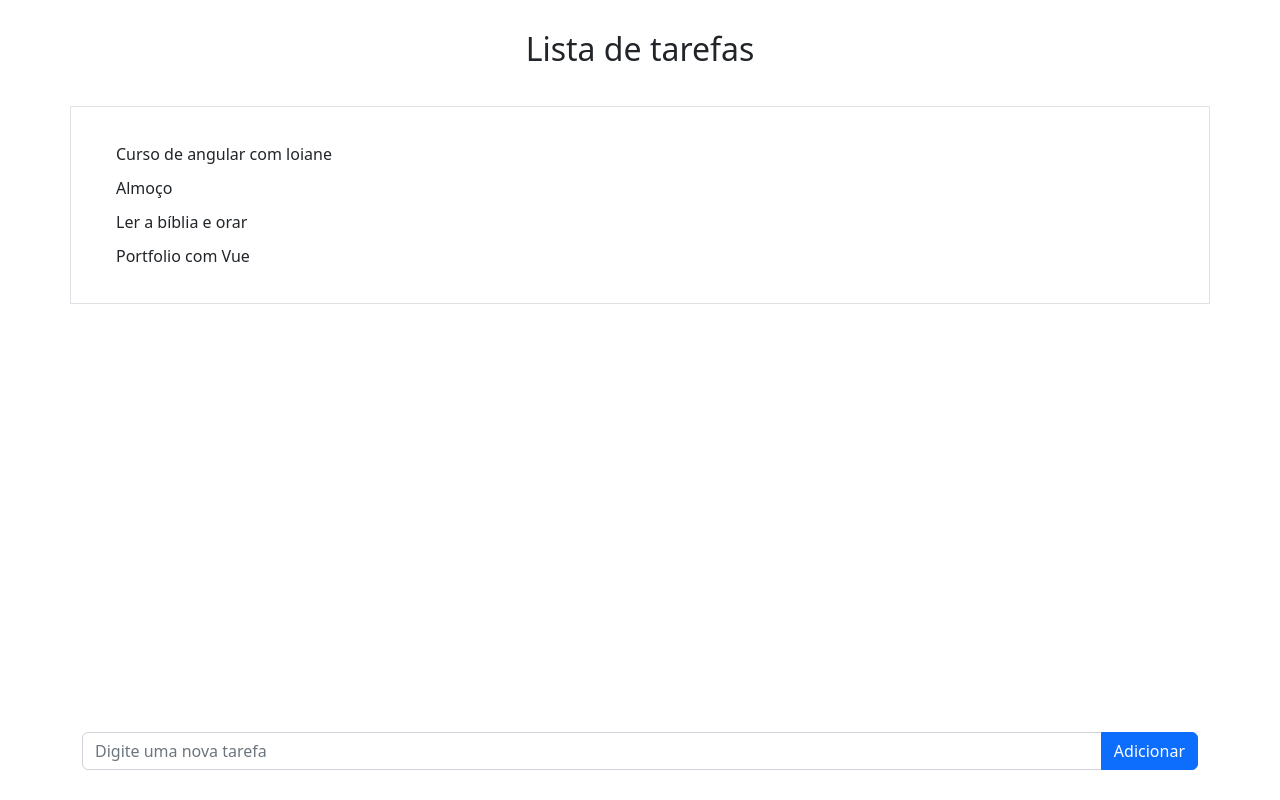
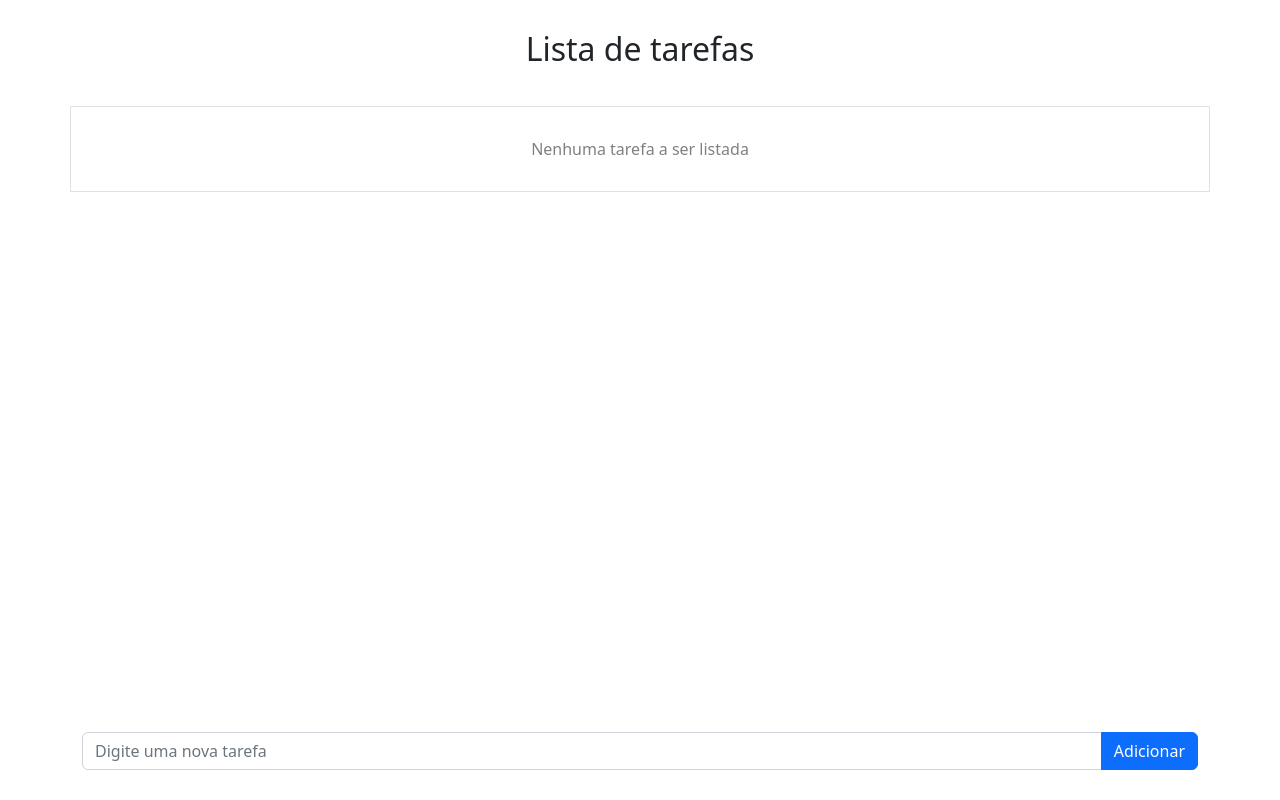
Before and after one commit to ThiagoPffer/lista-tarefas-angular, an Angular app: page / in a window 1280 px wide. Built offline with nearby package versions, Linux system fonts and the light colour scheme.

Commit message:
ajustes e estilizações gerais

```diff
--- a/src/app/main-page/main-page.component.css
+++ b/src/app/main-page/main-page.component.css
@@ -29,6 +29,14 @@ ul li:hover {
     background: rgb(233, 233, 233);
 }
 
+p {
+    margin: 0;
+}
+
+.info {
+    color: gray;
+}
+
 .tarefas-container {
     padding: 30px;
     margin-bottom: 98px;
--- a/src/app/main-page/main-page.component.html
+++ b/src/app/main-page/main-page.component.html
@@ -8,7 +8,7 @@
                 <ul>
                     <li *ngFor="let tarefa of tarefas">{{ tarefa }}</li>
                 </ul>
-                <span *ngIf="tarefas.length === 0">Nenhuma tarefa foi adicionada</span>
+                <p class="info text-center" *ngIf="tarefas.length === 0">Nenhuma tarefa a ser listada</p>
             </div>
         </div>
     </section>
--- a/src/app/main-page/main-page.component.ts
+++ b/src/app/main-page/main-page.component.ts
@@ -8,16 +8,15 @@ import { Component, OnInit } from '@angular/core';
 export class MainPageComponent implements OnInit {
 
     TAREFA_MIN_LENGTH: Number = 10;
-    tarefas: String[] = [];
-    newTarefa: String = '';
+    tarefas: String[];
+    newTarefa: String;
 
     constructor() {
-        this.tarefas = ['Curso de angular com loiane', 'Almoço', 'Ler a bíblia e orar', 'Portfolio com Vue'];
+        this.tarefas = [];
         this.newTarefa = '';
     }
 
-    ngOnInit(): void {
-    }
+    ngOnInit(): void {}
 
     addTarefa(key?: String){
         if ((!key || key === "Enter") && this.newTarefa && this.newTarefa !== '' && this.newTarefa.length > this.TAREFA_MIN_LENGTH ) {
```
